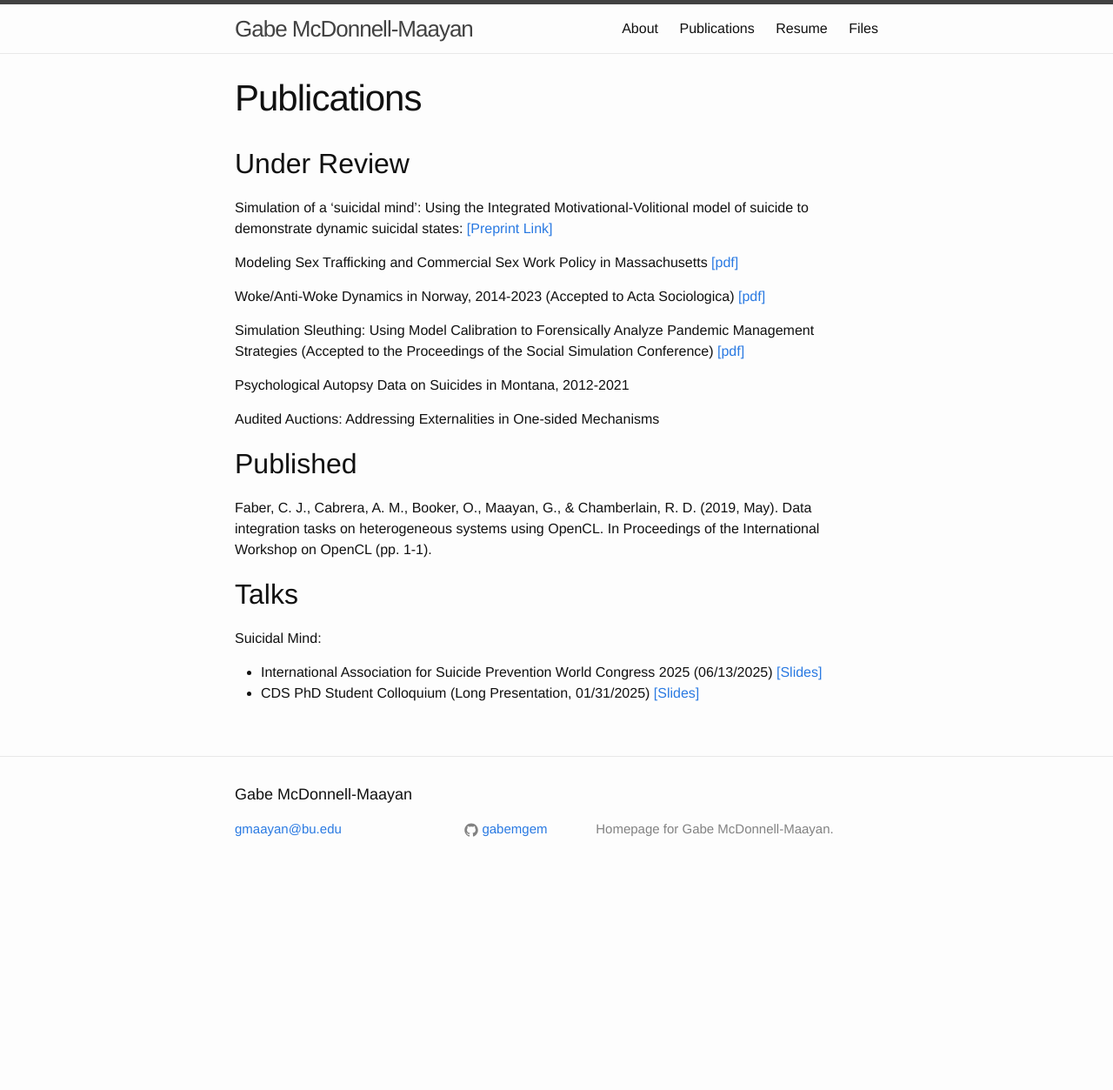
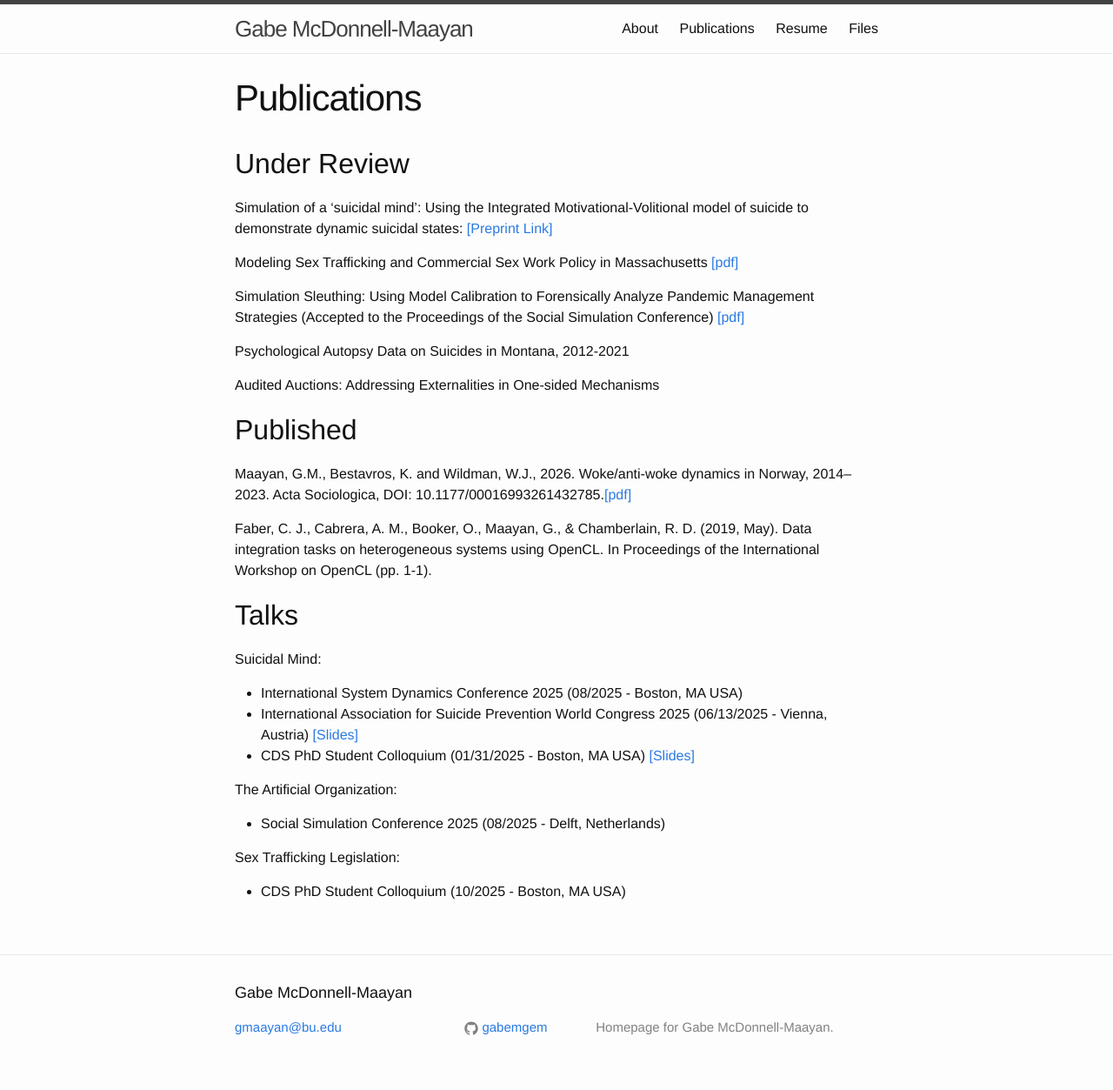
Before and after one commit to gabemgem/gabemgem.github.io, a Jekyll site: the page built from docs/publications.md, in a window 1280 px wide. Shown: the whole page at 87% size. Built offline with Jekyll 4.4.1, drawn with Linux system fonts in a browser that asks for light colours; before the commit the page ends 1025 px from its top, so only the background shows below that.

Commit message:
Add talks and WAW publication

```diff
--- a/docs/publications.md
+++ b/docs/publications.md
@@ -10,8 +10,6 @@ Simulation of a ‘suicidal mind’: Using the Integrated Motivational-Volitiona
 
 Modeling Sex Trafficking and Commercial Sex Work Policy in Massachusetts [\[pdf\]](/files/Sex_Trafficking_SDM.pdf)
 
-Woke/Anti-Woke Dynamics in Norway, 2014-2023 (Accepted to Acta Sociologica) [\[pdf\]](/files/waw_paper.pdf)
-
 Simulation Sleuthing: Using Model Calibration to Forensically Analyze Pandemic Management Strategies (Accepted to the Proceedings of the Social Simulation Conference) [\[pdf\]](/files/TAO_paper.pdf)
 
 Psychological Autopsy Data on Suicides in Montana, 2012-2021
@@ -20,10 +18,19 @@ Audited Auctions: Addressing Externalities in One-sided Mechanisms
 
 ## Published
 
+Maayan, G.M., Bestavros, K. and Wildman, W.J., 2026. Woke/anti-woke dynamics in Norway, 2014–2023. Acta Sociologica, DOI: 10.1177/00016993261432785.[\[pdf\]](/files/waw_paper.pdf)
+
 Faber, C. J., Cabrera, A. M., Booker, O., Maayan, G., & Chamberlain, R. D. (2019, May). Data integration tasks on heterogeneous systems using OpenCL. In Proceedings of the International Workshop on OpenCL (pp. 1-1).
 
 ## Talks
 
 Suicidal Mind:
-- International Association for Suicide Prevention World Congress 2025 (06/13/2025) [\[Slides\]](/files/SuicidalMind_2025_06_13_iasp.pptx)
-- CDS PhD Student Colloquium (Long Presentation, 01/31/2025) [\[Slides\]](/files/SuicidalMind_2025_01_31_cdsphd.pptx)
+- International System Dynamics Conference 2025 (08/2025 - Boston, MA USA)
+- International Association for Suicide Prevention World Congress 2025 (06/13/2025 - Vienna, Austria) [\[Slides\]](/files/SuicidalMind_2025_06_13_iasp.pptx)
+- CDS PhD Student Colloquium (01/31/2025 - Boston, MA USA) [\[Slides\]](/files/SuicidalMind_2025_01_31_cdsphd.pptx)
+
+The Artificial Organization:
+- Social Simulation Conference 2025 (08/2025 - Delft, Netherlands)
+
+Sex Trafficking Legislation:
+- CDS PhD Student Colloquium (10/2025 - Boston, MA USA)
```
